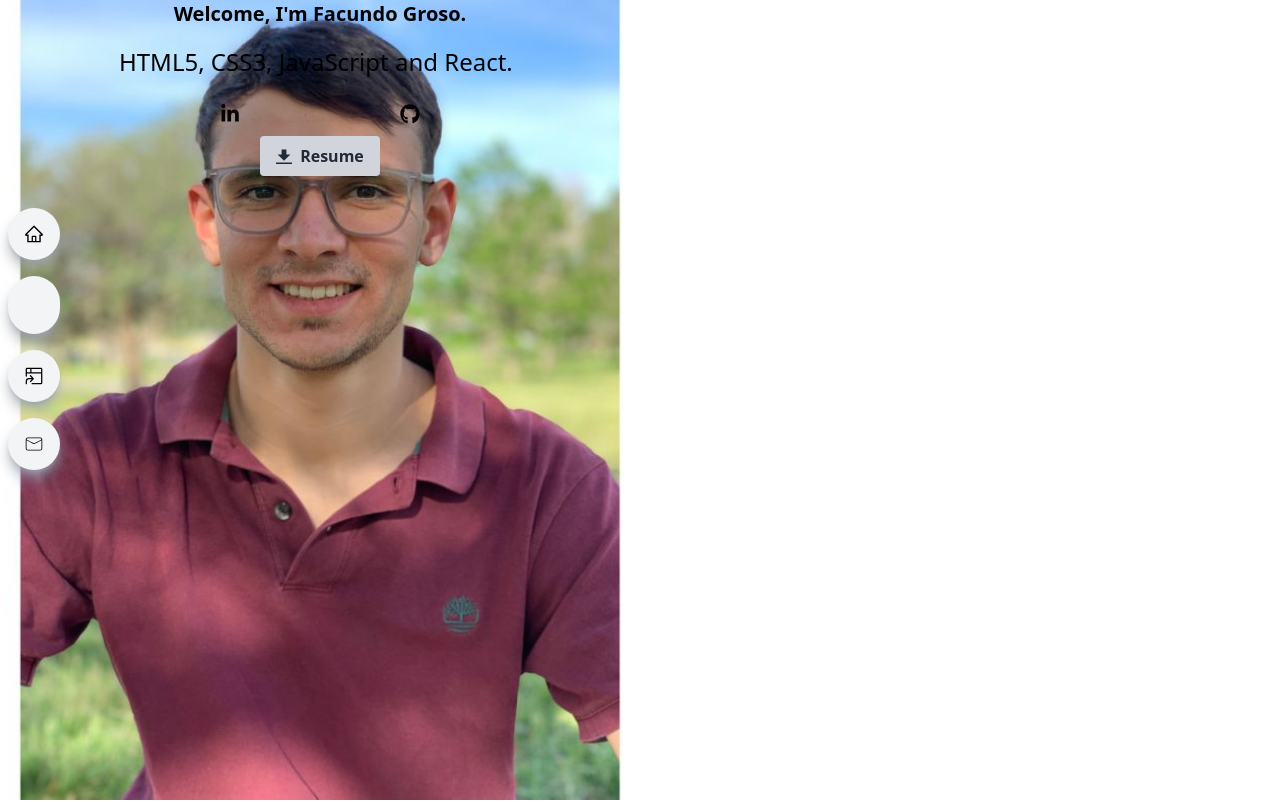
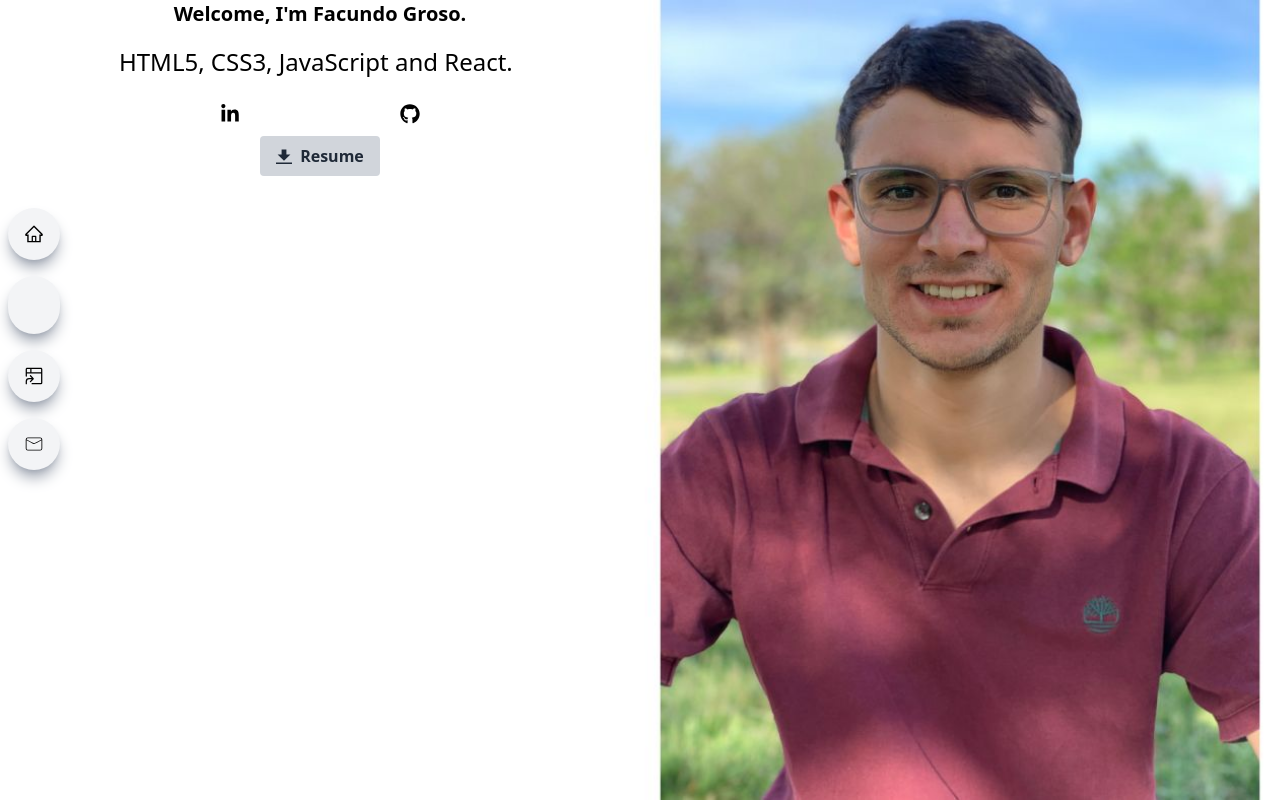
Before and after one commit to facugroso/Portfolio, a React (Vite) app: page / in a window 1280 px wide. Shown: the top 802 px of the page. Built offline with nearby package versions, Linux system fonts and the light colour scheme; some icons are missing.

Commit message:
sigo con la ubicacion de bienvenida

```diff
--- a/src/components/Main.jsx
+++ b/src/components/Main.jsx
@@ -13,7 +13,7 @@ const Main = () => {
           alt="background image"
         />
       </div>
-      <div className=" w-full sm:w-1/2 order-1 absolute top-0 left-0 bg-white/12 flex items-center">
+      {/* <div className=" w-full sm:w-1/2 order-1 absolute top-0 left-0 bg-white/12 flex items-center"> */}
         <div className="max-w-2xl mx-auto text-center">
           <h1 className="text-4xl text-xl font-bold text-white-800">
             Welcome, I'm Facundo Groso.
@@ -57,7 +57,7 @@ const Main = () => {
             </button>
           </a>
         </div>
-      </div>
+      {/* </div> */}
 
 
     </div>
```
